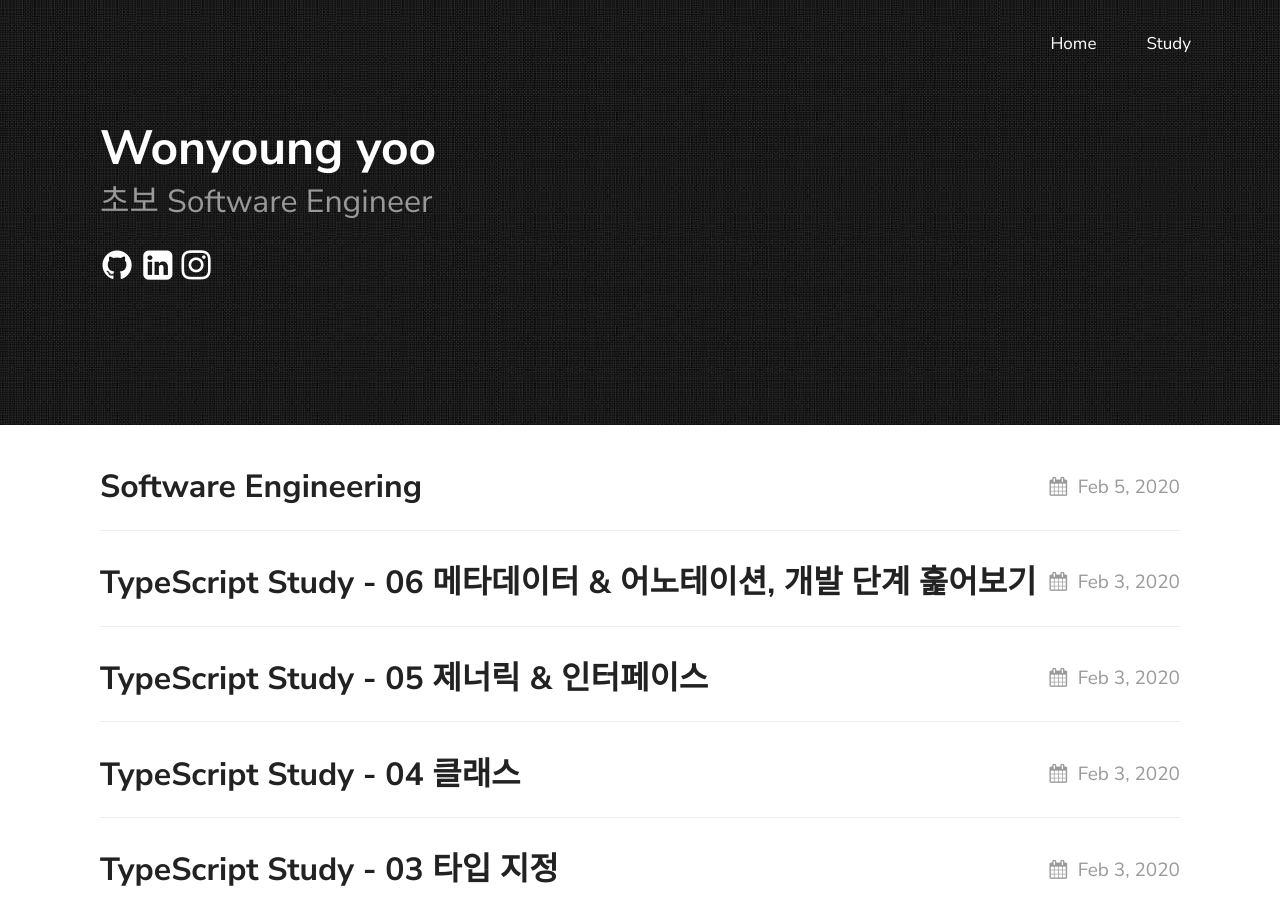
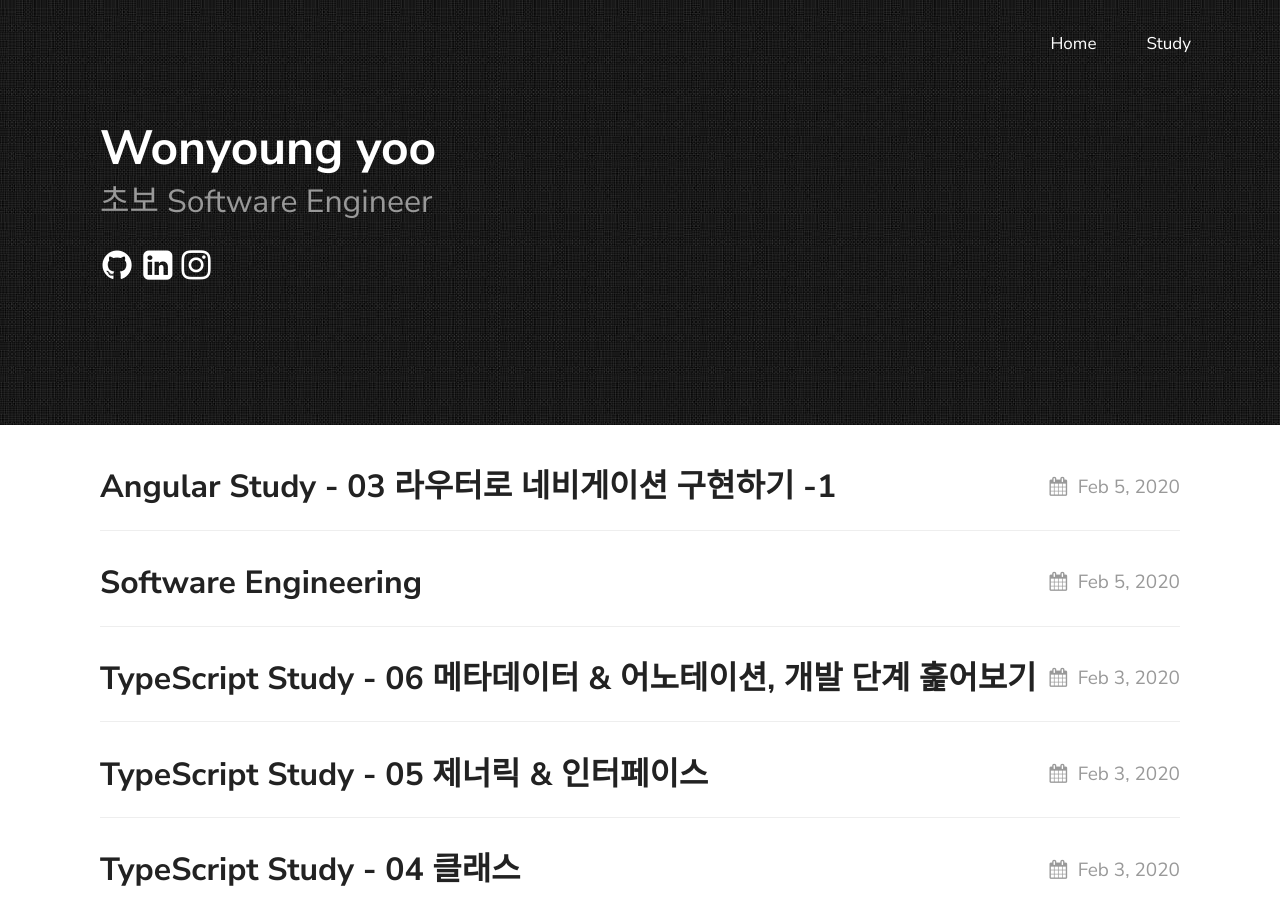
Before and after one commit to yoowonyoung/yoowonyoung.github.io, a Jekyll site: the page built from index.md, in a window 1280 px wide and 900 px high. Built offline with Jekyll 4.4.1, drawn with Linux system fonts in a browser that asks for light colours; some of the changed lines change nothing that is shown.

Commit message:
angular 4

````diff
--- a/_posts/2020-02-01-Angular & TypeScript.md
+++ b/_posts/2020-02-01-Angular & TypeScript.md
@@ -13,6 +13,7 @@ permalink: '/AngularAndTypeScript'
 - [1장 Angular소개](https://yoowonyoung.github.io/posts/Angular-01/)
 - [2장 Angular 시작하기 1번째](https://yoowonyoung.github.io/posts/Angular-02/)
 - [2장 Angular 시작하기 2번째](https://yoowonyoung.github.io/posts/Angular-03/)
+- [3장 라우터로 네비게이션 구현하기 1번째](https://yoowonyoung.github.io/posts/Angular-04/)
 
 # TypeScript Posts
 
--- /dev/null
+++ b/_posts/2020-02-05-Angular-04.md
@@ -0,0 +1,49 @@
+---
+layout: post
+title: "Angular Study - 03 라우터로 네비게이션 구현하기 -1"
+description: 3장 라우터로 네비게이션 구현하기 1번째
+date: 2020-02-05 23:01:00 +09:00
+categories: Angular Study
+---
+
+
+
+
+# 라우터로 네비게이션 구현하기
+
+## 라우터
+- SPA는 첫 페이지 상태, 상품 정보 상태, 배송 조회 상태와 같이 특정 뷰가 표시되고 있는 상태를 모두 모아둔것
+- 이를 이용해 한 페이지에 머물며 각각의 상태에 맞는 뷰를 표시 할 수 있는데, 이을 사용 하려면 라우터 영역(outlet)을 `<router-outlet>`이라는 태그로 지정하고 SPA의 상태에 따라 다른 뷰를 표시 할 수 있도록 설정해야 한다
+- SPA가 아닌 웹 사이트에서는 주소가 바뀔 때마다 새로운 페이지 요청을 서버로 보내고, 결과인 HTML을 받아 브라우저에서 전체 페이지를 다시 렌더링 하는 비효율적인 과정을 사용한다
+
+### 위치 정책(Location strategy)
+- 브라우저의 주소 표시줄은 언제나 현재 뷰의 URL을 표시하고, 이러한 URL의 문자가 하나만 바뀌더라도 서버에서는 새로운 요청으로 처리된다
+- SPA는 서버에 요청을 보내지 않고도 URL 변경이 가능하기 때문에, 애플리케이션 에서는 이 주소를 기준으로 클라이언트의 상황에 맞는 뷰를 표시 할 수 있다
+- Angular 에서 주소를 관리하는 위치 정책은 다음과 같다
+    * HashLocationStrategy(해시 기반 내비게이션 정책) - URL에 # 를 사용해 해시기호 이후의 부분은 웹 페이지의 특정 부분을 가르키도록 라우팅 하는 정책이다. 이는 오래된 웹브라우저에서도 가능하다
+    * PathLocationStrategy(방문 기록 API 기반 내비게이션 정책) - 브라우저의 방문 기록 API를 사용하는 정책이며, HTML5를 지원하는 브라우저에서만 가능하고, Angular의 기본 정책이다
+- 해시 기반의 네비게이션
+    * 해시 기반의 네비게이션은 `http://mysite.com:8080/#/products/page/3` 과 같은 형식의 URL 형식을 사용한다
+    * 해시기호 오른쪽의 문자를 바꿔도 서버로 요청이 가지 않으며, 그 경로에 해당하는 뷰가 표시 된다
+    * 해시기호는 기본이 되는 URL 부분과 클라이언트에서 요구하는 콘텐츠 위치에 대한 경로를 분리하는 용도로 사용된다
+- 방문 기록 API 기반의 내비게이션
+    * 브라우저의 방문 기록 API를 사용하면 방문 기록 스택을 조작해서 이전 위치로 이동하거나, 새로운 위치로 이동 할 수 있다
+    * API중 하나인 pushState() 함수를 사용하면 기본 URL 뒤에서 SPA에서 사용하는 내비게이션 정보를 추가 할 수 있다
+    * `http://mysite.com:8080/products/page/3` 에서 `products/page/3` 부분이 기본 URL인 `http://mysite.com:8080`에 추가된 정보이며, 3페이지에서 4페이지로 이동 할 경우, 애플리케이션은 이전 페이지인 `products/page/3` 상태를 브라우저 방문기록에 저장한 후,
+    `products/page/4`에 해당하는 뷰를 랜더링 한다
+    * Angular를 사용하면 pushState() 함수를 따로 호출 할 필요 없이, URL과 컴포넌트를 매핑하기만 하면 된다
+    * 하지만 이를 위해 기본 URL 위치로 어떤 위치를 사용할지 Angular 애플리케이션에서 지정해야 하며, 그에 대한 설정은 다음과 같다
+        + index.html 파일의 헤더에 `<base href="/">` 와 같은 형식으로 `<base>`태그를 추가 한다
+        + Angular 루트 모듈의 providers 프로퍼티 값을 APP_BASE_HREF로 지정한다
+
+        ```javascript
+        import { APP_BASE_HREF } from '@angular/common';
+        ...
+        @NgModule({
+            ...
+            providers : [{ provide : APP_BASE_HREF, useValue : '/' }]
+        })
+        class AppModule {}
+        ```
+
+### 라우터 구성 요소
````
